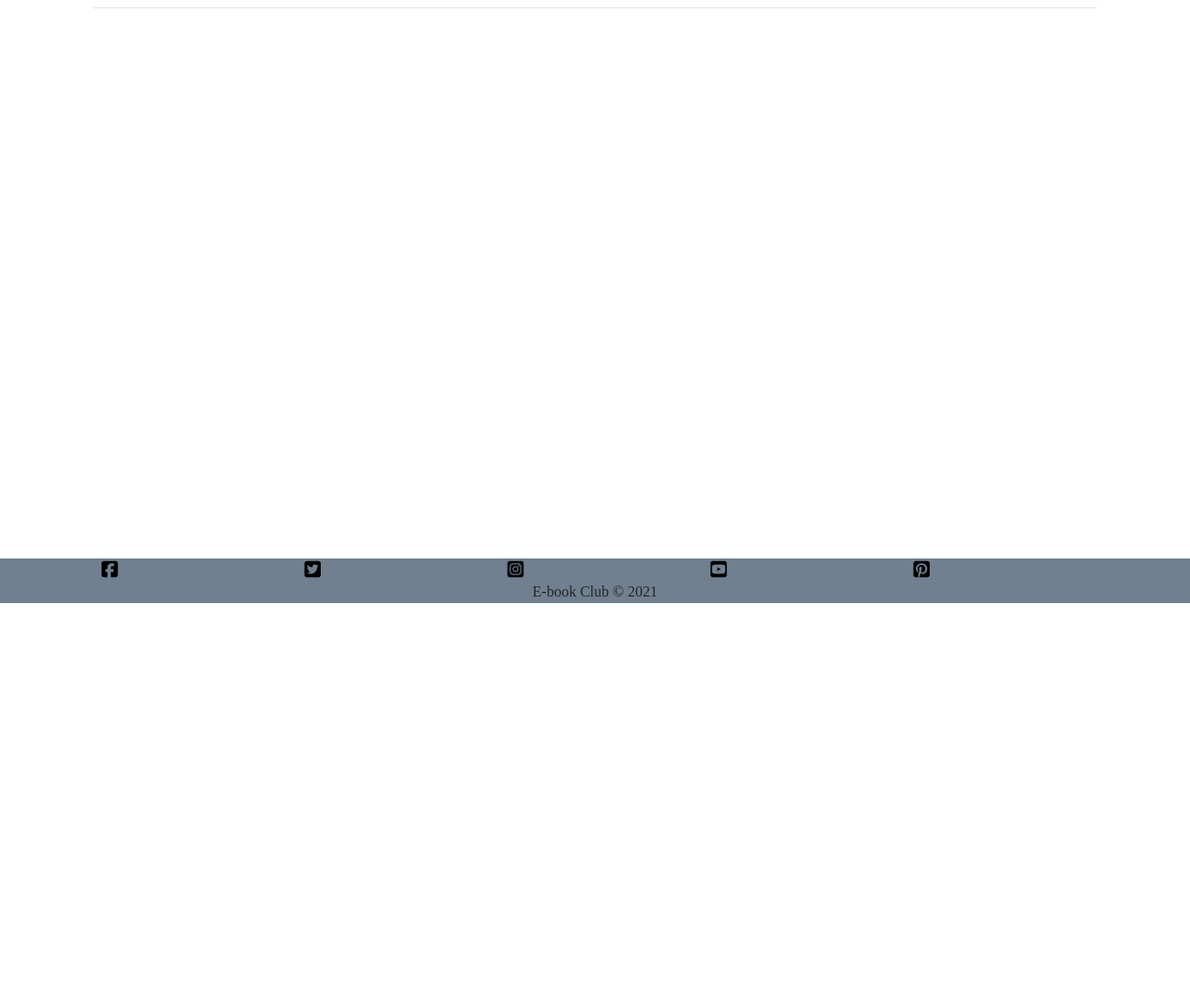
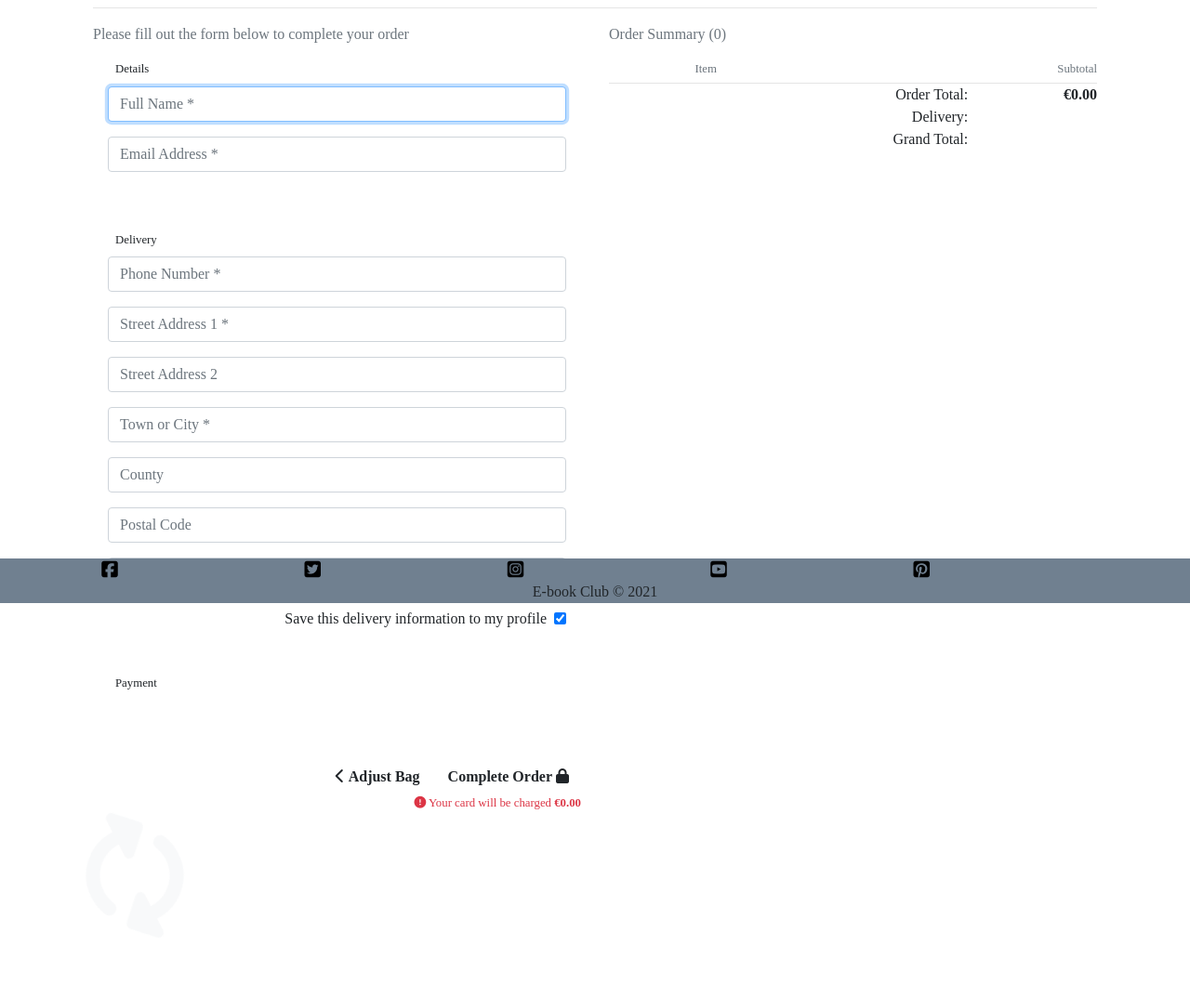
Before and after one commit to j-j-jack/ms4-e-book-club, a Django app: template checkout/templates/checkout/checkout.html in a window 1280 px wide. Shown: the part 151-1225 px from the top of the page at 93% size. Before the commit the page ends 800 px from the top, so only its background shows below. Run offline with Django 3.2, Linux system fonts and the light colour scheme; the template is opened without the code that fills it: values that come from a table or form of the project are taken from there, others are empty; some libraries are stand-ins or nearby versions.

Commit message:
add form to checkout template

```diff
--- a/bag/templates/bag/bag.html
+++ b/bag/templates/bag/bag.html
@@ -43,7 +43,7 @@
                                         <p class="my-0"><strong>{{ item.product.name }}</strong></p>
                                     </td>
                                     <td class="py-3">
-                                        <p class="my-0">${{ item.product.price }}</p>
+                                        <p class="my-0">€{{ item.product.price }}</p>
                                     </td>
                                     <td>
                                         <button class="remove-item btn btn-black rounded-0 text-uppercase mt-5" id='{{ item.product.id }}'>Remove from Bag</button>
@@ -52,7 +52,7 @@
                             {% endfor %}
                             <tr>
                                 <td colspan="5" class="pt-5 text-right">
-                                    <h4 class="mt-4"><strong>Bag Total: ${{ grand_total|floatformat:2 }}</strong></h4>
+                                    <h4 class="mt-4"><strong>Bag Total: €{{ grand_total|floatformat:2 }}</strong></h4>
                                 </td>
                             </tr>
                             <tr>
@@ -63,7 +63,7 @@
                                         </span>
                                         <span class="text-uppercase">Keep Shopping</span>
                                     </a>
-                                    <a href="" class="btn btn-black rounded-0 btn-lg">
+                                    <a href="{% url 'checkout' %}" class="btn btn-black rounded-0 btn-lg">
                                         <span class="text-uppercase">Secure Checkout</span>
                                         <span class="icon">
                                             <i class="fas fa-lock"></i>
--- a/checkout/templates/checkout/checkout.html
+++ b/checkout/templates/checkout/checkout.html
@@ -24,5 +24,113 @@
                 <hr>
             </div>
         </div>
+
+        <div class="row">
+            <div class="col-12 col-lg-6 order-lg-last mb-5">
+                <p class="text-muted">Order Summary ({{ product_count }})</p>
+                <div class="row">
+                    <div class="col-7 offset-2">
+                        <p class="mb-1 mt-0 small text-muted">Item</p>
+                    </div>
+                    <div class="col-3 text-right">
+                        <p class="mb-1 mt-0 small text-muted">Subtotal</p>
+                    </div>
+                </div>
+                {% for item in bag_items %}
+                    <div class="row">
+                        <div class="col-2 mb-1">
+                            <a href="{% url 'product_detail' item.product.id %}">
+                                {% if item.product.image %}
+                                    <img class="w-100" src="{{ item.product.image.url }}" alt="{{ product.name }}">
+                                {% else %}
+                                    <img class="w-100" src="{{ MEDIA_URL }}noimage.png" alt="{{ product.name }}">
+                                {% endif %}
+                            </a>
+                        </div>
+                        <div class="col-7">
+                            <p class="my-0"><strong>{{ item.product.name }}</strong></p>
+                            <p class="my-0 small">Size: {% if item.product.has_sizes %}{{ item.size|upper }}{% else %}N/A{% endif %}</p>
+                            <p class="my-0 small text-muted">Qty: {{ item.quantity }}</p>
+                        </div>
+                        <div class="col-3 text-right">
+                            <p class="my-0 small text-muted">€{{ item.product.price}}</p>
+                        </div>
+                    </div>
+                {% endfor %}
+                <hr class="my-0">
+                <div class="row text-black text-right">
+                    <div class="col-7 offset-2">
+                        <p class="my-0">Order Total:</p>
+                        <p class="my-0">Delivery:</p>
+                        <p class="my-0">Grand Total:</p>
+                    </div>
+                    <div class="col-3">
+                        <p class="my-0"><strong>€{{ grand_total | floatformat:2 }}</strong></p>
+                    </div>
+                </div>
+            </div>
+            <div class="col-12 col-lg-6">
+                <p class="text-muted">Please fill out the form below to complete your order</p>
+                <form action="{% url 'checkout' %}" method="POST" id="payment-form">
+                    {% csrf_token %}
+                    <fieldset class="rounded px-3 mb-5">
+                        <legend class="fieldset-label small text-black px-2 w-auto">Details</legend>
+                        {{ order_form.full_name | as_crispy_field }}
+                        {{ order_form.email | as_crispy_field }}
+                    </fieldset>
+                    <fieldset class="rounded px-3 mb-5">
+                        <legend class="fieldset-label small text-black px-2 w-auto">Delivery</legend>
+                        {{ order_form.phone_number | as_crispy_field }}
+                        {{ order_form.street_address1 | as_crispy_field }}
+                        {{ order_form.street_address2 | as_crispy_field }}
+                        {{ order_form.town_or_city | as_crispy_field }}
+                        {{ order_form.county | as_crispy_field }}
+                        {{ order_form.postcode | as_crispy_field }}
+                        {{ order_form.country | as_crispy_field }}
+                        <div class="form-check form-check-inline float-right mr-0">
+							<label class="form-check-label" for="id-save-info">Save this delivery information to my profile</label>
+                            <input class="form-check-input ml-2 mr-0" type="checkbox" id="id-save-info" name="save-info" checked>
+                        </div>
+                    </fieldset>
+                    <fieldset class="px-3">
+                        <legend class="fieldset-label small text-black px-2 w-auto">Payment</legend>
+                        <!-- A Stripe card element will go here -->
+                        <div class="mb-3" id="card-element"></div>
+                        <!-- Used to display form errors -->
+                        <div class="mb-3 text-danger" id="card-errors" role="alert"></div>
+                        <!-- Pass the client secret to the view so we can get the payment intent id -->
+                        <input type="hidden" value="{{ client_secret }}" name="client_secret">
+                    </fieldset>
+
+                    <div class="submit-button text-right mt-5 mb-2">
+						<a href="{% url 'view_bag' %}" class="btn btn-outline-black rounded-0">
+							<span class="icon">
+								<i class="fas fa-chevron-left"></i>
+							</span>
+							<span class="font-weight-bold">Adjust Bag</span>
+						</a>
+						<button id="submit-button" class="btn btn-black rounded-0">
+							<span class="font-weight-bold">Complete Order</span>
+							<span class="icon">
+								<i class="fas fa-lock"></i>
+							</span>
+						</button>
+						<p class="small text-danger my-0">
+							<span class="icon">
+								<i class="fas fa-exclamation-circle"></i>
+							</span>
+							<span>Your card will be charged <strong>€{{ grand_total|floatformat:2 }}</strong></span>
+						</p>
+					</div>
+                </form>
+            </div>
+        </div>
+    </div>
+    <div id="loading-overlay">
+        <h1 class="text-light logo-font loading-spinner">
+            <span class="icon">
+                <i class="fas fa-3x fa-sync-alt fa-spin"></i>
+            </span>
+        </h1>
     </div>
 {% endblock %}
```
Also changed, not shown: e_book_club/settings.py (+9 -9 lines), checkout/migrations/0002_remove_order_order_total.py (added).
